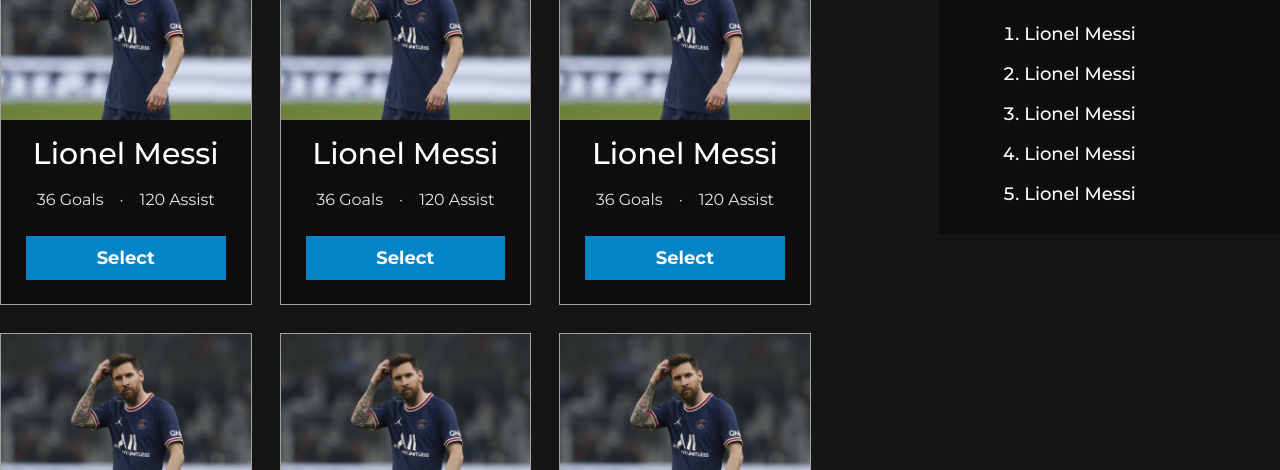
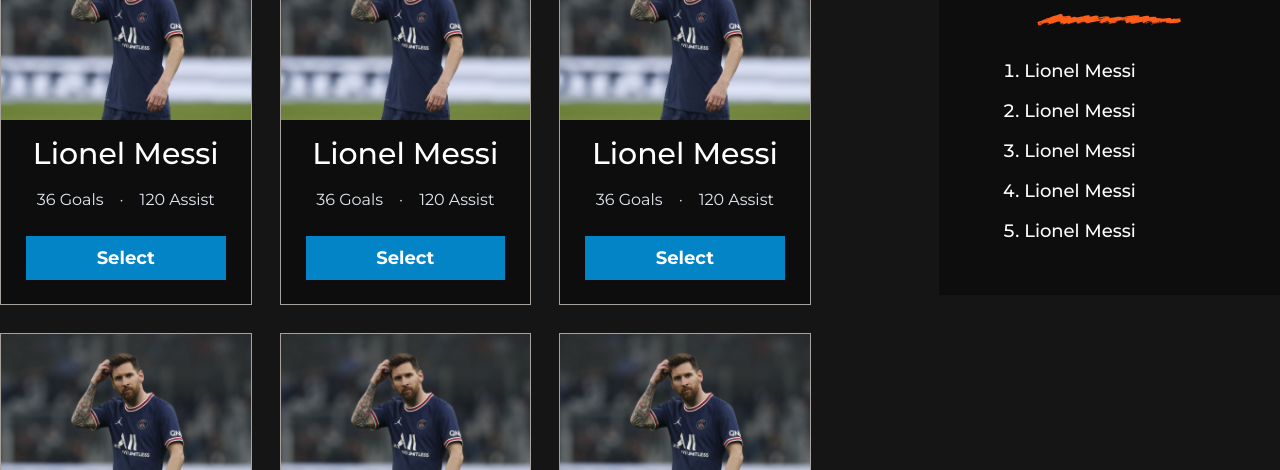
Before and after one commit to mukutdev/select-best-five, a plain HTML site: page index.html in a window 1280 px wide. Shown: the part 630-1100 px from the top of the page. Drawn offline with nearby package versions, Linux system fonts and the light colour scheme.

Commit message:
player-selected-column-added

```diff
--- a/index.html
+++ b/index.html
@@ -152,7 +152,8 @@
                 <div class="selection-cost-area">
                     <div class="selected-list-area bg-card py-5 px-16">
                         <h2 class="player-name text-white font-medium text-3xl text-center py-4">Selected V</h2>
-                        <ol class="list-decimal list-inside">
+                        <img src="./images/Ureg-Ureg Marker.png" alt="" srcset="" class="mx-auto">
+                        <ol class="list-decimal list-inside my-6">
                             <li class="text-white font-medium text-lg leading-10">Lionel Messi</li>
                             <li class="text-white font-medium text-lg leading-10">Lionel Messi</li>
                             <li class="text-white font-medium text-lg leading-10">Lionel Messi</li>
```
